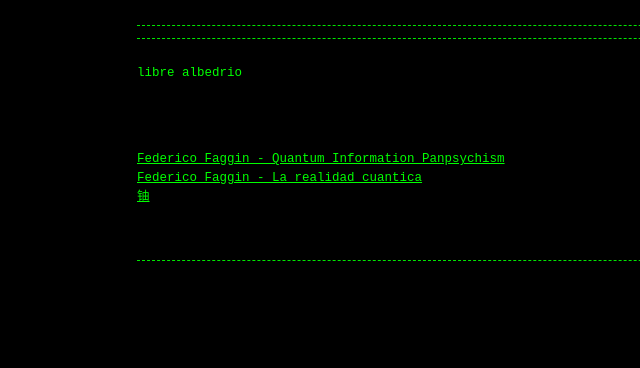
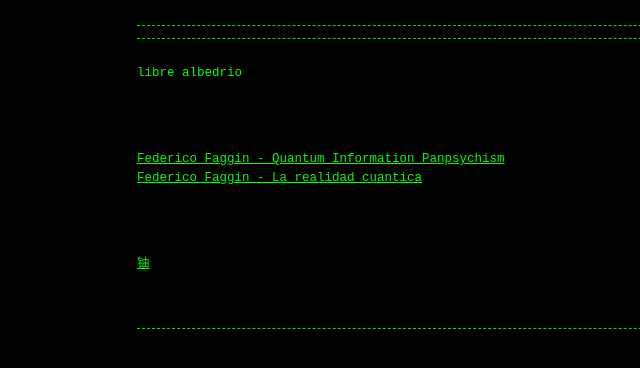
Before and after one commit to Guerrillaradio/librealbedrio, a Jekyll site: the page built from index.md, in a window 1280 px wide. Shown: the top 368 px of the page, without its empty margins (203-843 px from the left). Built offline with Jekyll 4.4.1, drawn with Linux system fonts in a browser that asks for light colours; our own code applies the rules of GitHub Pages for plain Markdown files.

Commit message:
Update index.md

```diff
--- a/index.md
+++ b/index.md
@@ -6,7 +6,6 @@
 <a href="https://archive.org/details/quantum-information-panpsychism"><div><font color="#00ff00">Federico Faggin - Quantum Information Panpsychism</font></div><div></div><div><font color="#00ff00"> </font><font color="#00ff00"> </font></div>
 <a href="https://archive.org/details/federico-faggin-la-realidad-cuantica"><div><font color="#00ff00">Federico Faggin - La realidad cuantica</font></div><div></div><div><font color="#00ff00"> </font><font color="#00ff00"> </font></div>
 
-
-
-
+<p>
+<P>
 <a href="https://guerrillaradio.github.io/confudir_el_mapa_con_el_territorio/"><div><font color="#00ff00">铀</font></div><div></div><div><font color="#00ff00"> </font><font color="#00ff00"> </font></div></a>
```
